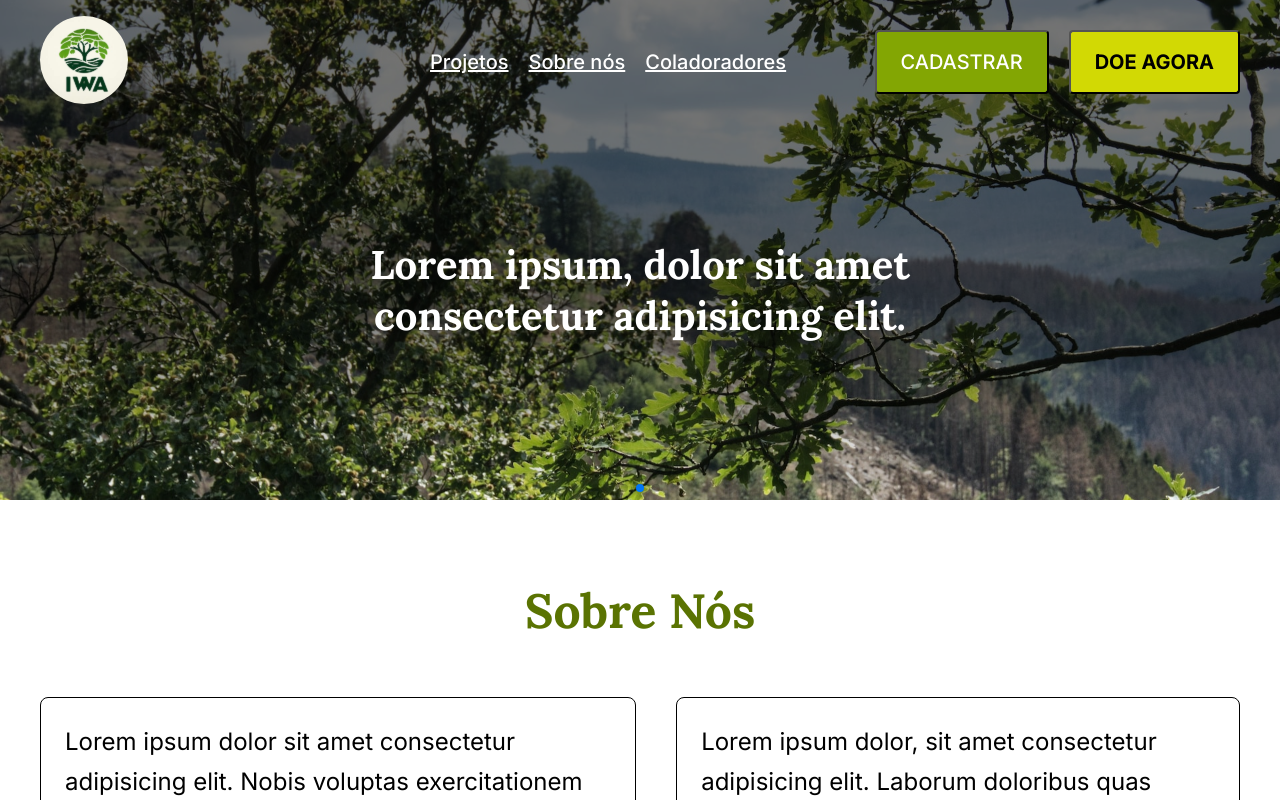
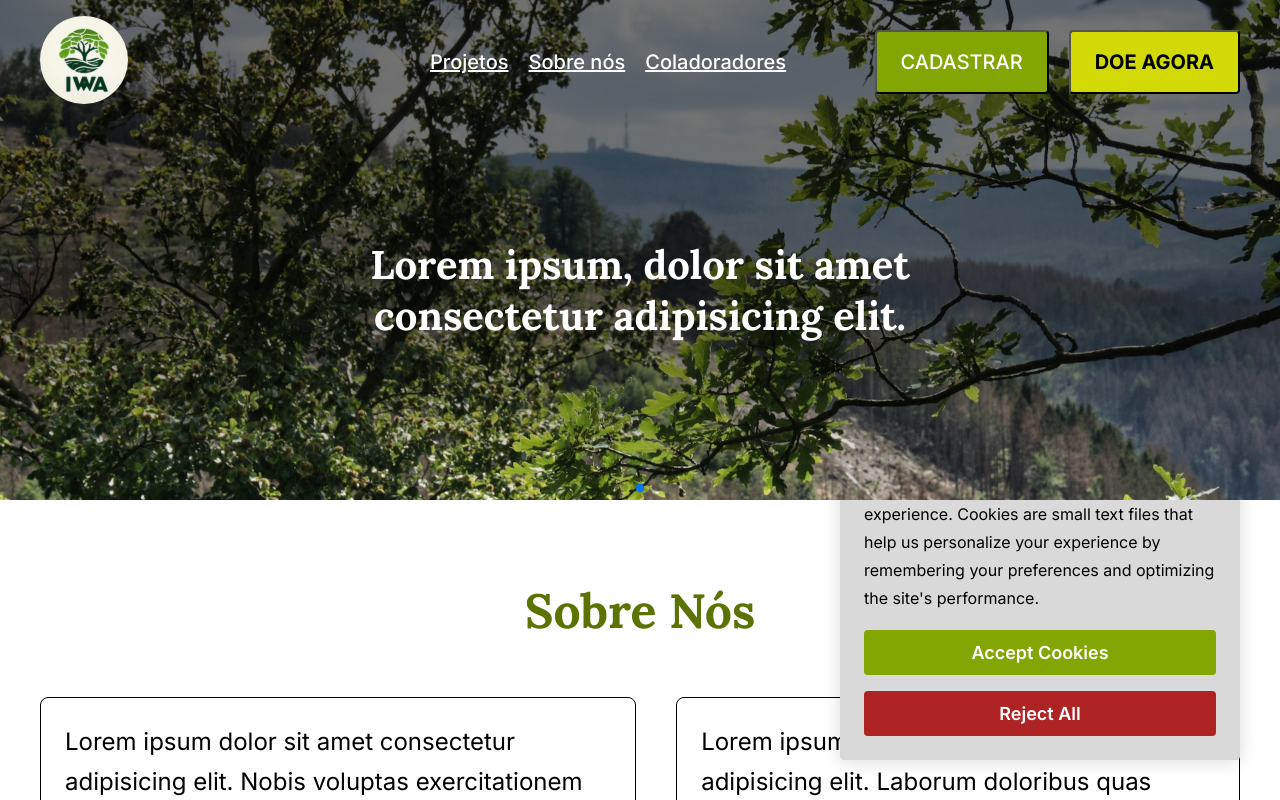
Before and after one commit to JessyeKessia/Anary-Nyn, an Angular app: page / in a window 1280 px wide. Built offline with nearby package versions, Linux system fonts and the light colour scheme.

Commit message:
criando componente de alerta de cookies

```diff
--- a/src/app/app.module.ts
+++ b/src/app/app.module.ts
@@ -12,6 +12,7 @@ import { CarouselComponent } from './components/carousel/carousel.component';
 import { AboutUsComponent } from './components/about-us/about-us.component';
 
 import { register } from 'swiper/element/bundle';
+import { CookieAlertComponent } from './components/cookie-alert/cookie-alert.component';
 
 register();
 
@@ -23,7 +24,8 @@ register();
     FooterComponent,
     AboutUsComponent,
     FormComponent,
-    CarouselComponent
+    CarouselComponent,
+    CookieAlertComponent
   ],
   imports: [
     BrowserModule,
--- a/src/app/components/body/body.component.html
+++ b/src/app/components/body/body.component.html
@@ -1,3 +1,5 @@
 <main>
   <app-about-us></app-about-us>
 </main>
+
+<app-cookie-alert></app-cookie-alert>
--- /dev/null
+++ b/src/app/components/cookie-alert/cookie-alert.component.css
@@ -0,0 +1,67 @@
+button {
+    background: none;
+    border: none;
+}
+
+.alert {
+    width: 400px;
+    padding: 24px;
+    border-radius: 4px;
+    background-color: var(--gray-secondary);
+    box-shadow: 0px 2px 18px 0px rgba(0, 0, 0, 0.14);
+    position: absolute;
+    bottom: 40px;
+    right: 40px;
+}
+
+.alert-header {
+    display: flex;
+    justify-content: space-between;
+    align-items: center;
+}
+
+.alert-header h4 {
+    font-size: 20px;
+    font-weight: 500;
+    font-family: 'Inter', sans-serif;
+}
+
+.alert-header button {
+    font-size: 20px;
+}
+
+p {
+    margin: 18px 0;
+    line-height: 28px;
+}
+
+.actions {
+    display: flex;
+    flex-direction: column;
+    flex: 1;
+    gap: 16px;
+}
+
+.actions button {
+    padding: 12px 24px;
+    border-radius: 4px;
+    font-size: 18px;
+    font-weight: 600;
+    color: #fff;
+}
+
+.actions button.accept-btn {
+    background-color: var(--green-primary);
+}
+
+.actions button.accept-btn:hover {
+    background-color: rgb(118, 148, 10)
+}
+
+.actions button.reject-btn {
+    background-color: var(--red-alert);
+}
+
+.actions button.reject-btn:hover {
+    background-color: #cb2e2e;
+}
--- /dev/null
+++ b/src/app/components/cookie-alert/cookie-alert.component.html
@@ -0,0 +1,23 @@
+<div class="alert">
+    <div class="alert-header">
+        <h4>We respect your privacy</h4>
+
+        <button>x</button>
+    </div>
+
+    <p>
+        We use cookies to enhance your browsing experience. Cookies are small text files
+        that help us personalize your experience by remembering your preferences and
+        optimizing the site's performance.
+    </p>
+
+    <div class="actions">
+        <button class="accept-btn">
+            Accept Cookies
+        </button>
+
+        <button class="reject-btn">
+            Reject All
+        </button>
+    </div>
+</div>
```
Also changed, not shown: src/app/components/cookie-alert/cookie-alert.component.ts (added, +10 -0 lines), 1 other file (tests, documents, lock files or other folders).
